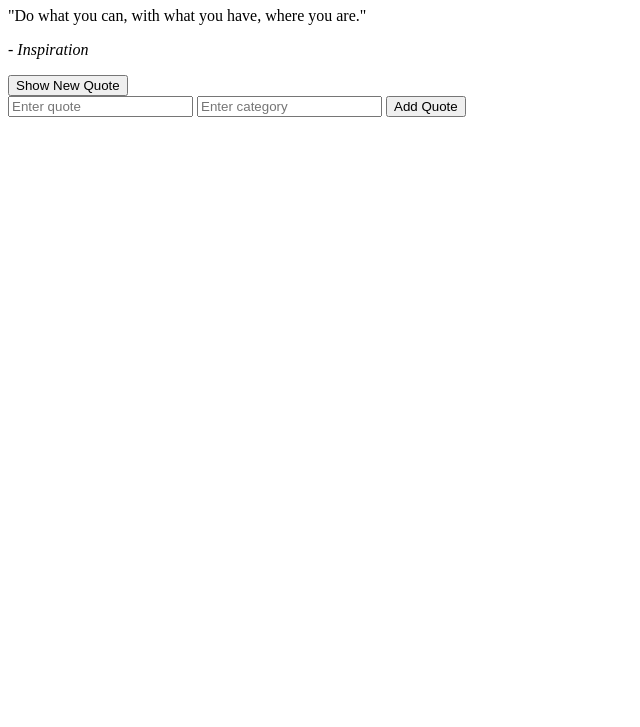
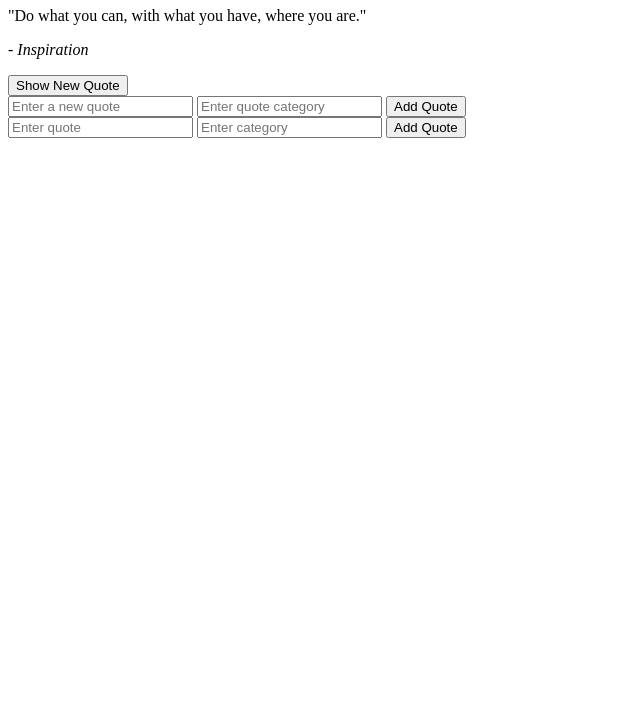
Before and after one commit to walidelbourdiney/alx_fe_javascript, a plain HTML site: page dom-manipulation/index.html in a window 1280 px wide. Shown: the part 73-800 px from the top of the page, without its empty margins (0-640 px from the left). Drawn offline with Linux system fonts and the light colour scheme.

Commit message:
edit html

```diff
--- a/dom-manipulation/index.html
+++ b/dom-manipulation/index.html
@@ -10,6 +10,15 @@
     <h1>Dynamic Quote Generator</h1>
     <div id="quoteDisplay"></div>
     <button id="newQuote">Show New Quote</button>
+    <div>
+      <input id="newQuoteText" type="text" placeholder="Enter a new quote" />
+      <input
+        id="newQuoteCategory"
+        type="text"
+        placeholder="Enter quote category"
+      />
+      <button onclick="addQuote()">Add Quote</button>
+    </div>
     <script src="script.js"></script>
   </body>
 </html>
```
